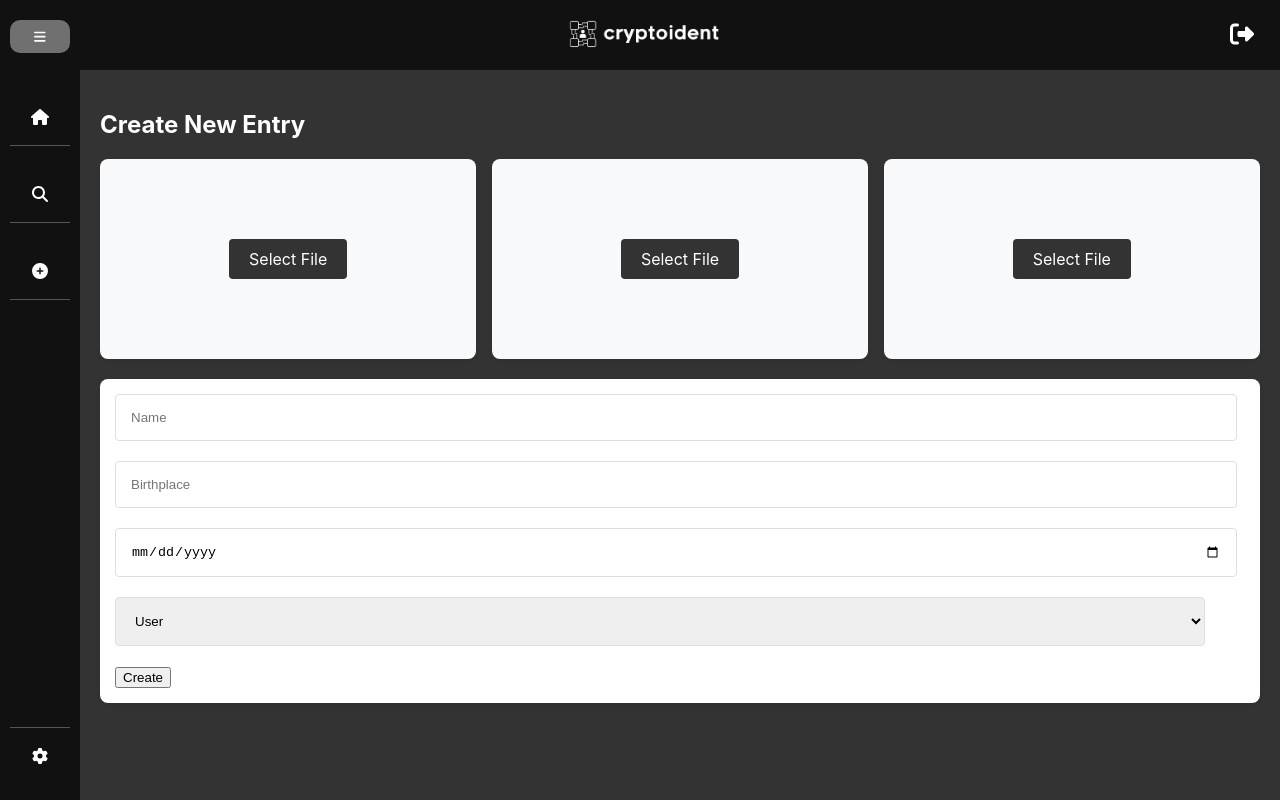
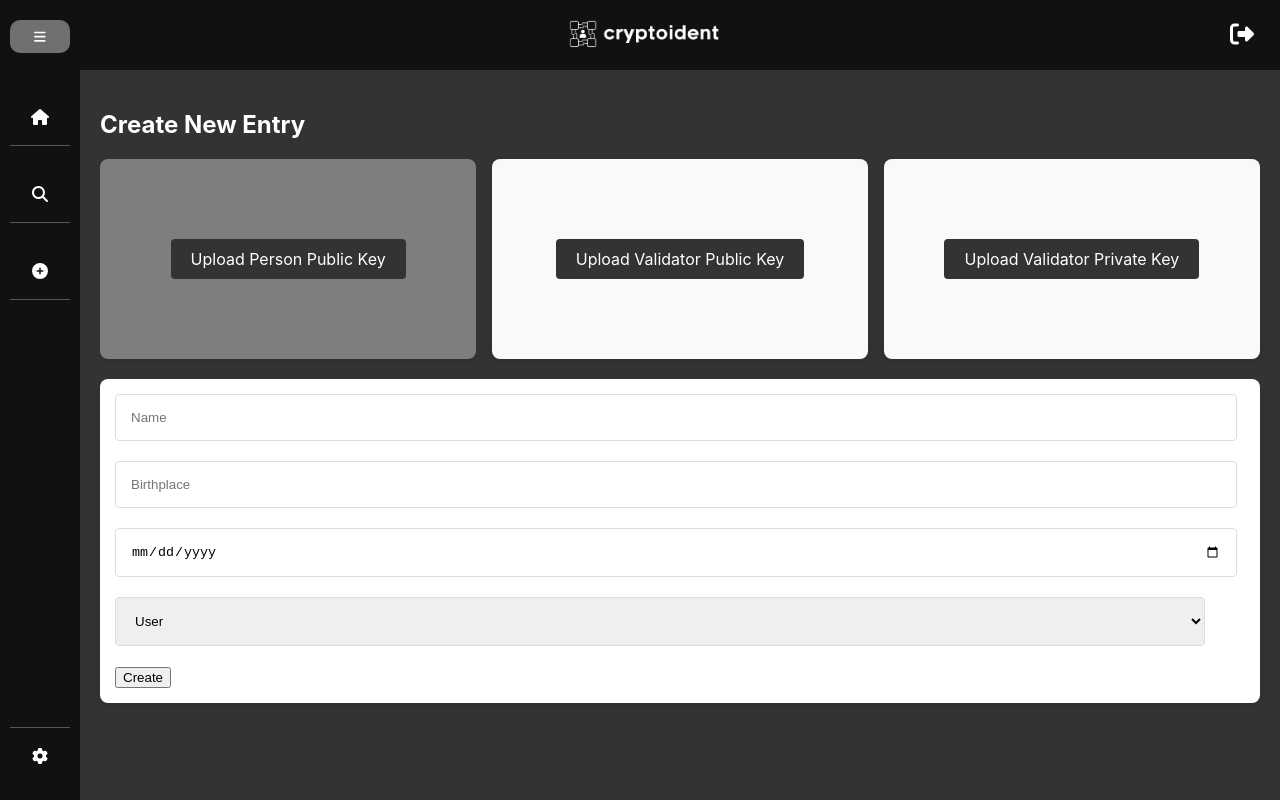
Before and after one commit to philipp-engelhardt/cryptoident, a React (Create React App) app: page /create in a window 1280 px wide. Built offline with nearby package versions, Linux system fonts and the light colour scheme.

Commit message:
optical changes to create page and sidebar

```diff
--- a/src/components/Create.css
+++ b/src/components/Create.css
@@ -60,11 +60,36 @@
     flex-direction: column; /* Damit der Text und der Button gestapelt werden */
   }
 
+  .create-box-single {
+    width: calc(33.3% - 10px); /* Breite für drei Boxen nebeneinander mit Abstand */
+    height: 200px;
+    background-color: #7e7e7e;
+    border-radius: 8px;
+    box-shadow: 0 2px 4px rgba(0, 0, 0, 0.1);
+    display: flex;
+    align-items: center;
+    justify-content: center;
+    flex-direction: column; /* Damit der Text und der Button gestapelt werden */
+  }
+
   .create-box input[type="file"] {
     display: none; /* Versteckt den Standard-File-Input */
   }
 
   .create-box label {
+    padding: 10px 20px;
+    background-color: #333333; /* Standardfarbe für den Button */
+    color: white;
+    border-radius: 4px;
+    cursor: pointer;
+    transition: background-color 0.3s ease;
+  }
+
+  .create-box-single input[type="file"] {
+    display: none; /* Versteckt den Standard-File-Input */
+  }
+
+  .create-box-single label {
     padding: 10px 20px;
     background-color: #333333; /* Standardfarbe für den Button */
     color: white;
@@ -80,3 +105,11 @@
   .create-box label:hover {
     background-color: #555555; /* Hellere graue Farbe bei Hover */
   }
+
+  .create-box-single label.active {
+    background-color: #1cd81c; /* Hellgrün für den aktiven Zustand */
+  }
+
+  .create-box-single label:hover {
+    background-color: #555555; /* Hellere graue Farbe bei Hover */
+  }
--- a/src/components/Create.js
+++ b/src/components/Create.js
@@ -14,12 +14,12 @@ const Create = () => {
 
   const handleFileChange = (e, setFile) => {
     const file = e.target.files[0];
-    const validFormats = ['image/png', 'image/jpeg', 'application/pdf']; // Beispiel für gültige Formate
+    const validFormat = '.key';
 
-    if (file && validFormats.includes(file.type)) {
+    if (file && file.name.endsWith(validFormat)) {
       setFile(file);
     } else {
-      alert('Ungültiges Dateiformat. Bitte wählen Sie eine PNG, JPEG oder PDF Datei.');
+      alert('Ungültiges Dateiformat. Bitte wählen Sie eine .key Datei.');
       e.target.value = ''; // Reset the input if the file format is invalid
     }
   };
@@ -37,32 +37,38 @@ const Create = () => {
         <div className="create-main">
           <h2>Create New Entry</h2>
           <div className="create-box-container">
-            <div className="create-box">
+            <div className="create-box-single">
               <input
                 type="file"
                 id="file1"
+                accept=".key"
                 onChange={(e) => handleFileChange(e, setFile1)}
               />
-              <label htmlFor="file1" className={file1 ? 'active' : ''}>Select File</label>
-              {file1 && <p>{file1.name}</p>}
+              <label htmlFor="file1" className={file1 ? 'active' : ''}>
+                {file1 ? file1.name : 'Upload Person Public Key'}
+              </label>
             </div>
             <div className="create-box">
               <input
                 type="file"
                 id="file2"
+                accept=".key"
                 onChange={(e) => handleFileChange(e, setFile2)}
               />
-              <label htmlFor="file2" className={file2 ? 'active' : ''}>Select File</label>
-              {file2 && <p>{file2.name}</p>}
+              <label htmlFor="file2" className={file2 ? 'active' : ''}>
+                {file2 ? file2.name : 'Upload Validator Public Key'}
+              </label>
             </div>
             <div className="create-box">
               <input
                 type="file"
                 id="file3"
+                accept=".key"
                 onChange={(e) => handleFileChange(e, setFile3)}
               />
-              <label htmlFor="file3" className={file3 ? 'active' : ''}>Select File</label>
-              {file3 && <p>{file3.name}</p>}
+              <label htmlFor="file3" className={file3 ? 'active' : ''}>
+                {file3 ? file3.name : 'Upload Validator Private Key'}
+              </label>
             </div>
           </div>
           <form className="create-input-container" onSubmit={handleSubmit}>
--- a/src/components/Sidebar.css
+++ b/src/components/Sidebar.css
@@ -24,6 +24,11 @@
     display: flex;
     justify-content: center;
     border-radius: 10px;
+    transition: background-color 0.3s ease;
+  }
+
+  .dashboard-sidebar .sidebar-toggle:hover {
+    background-color: #8d8d8d; /* Ändern Sie diese Farbe nach Wunsch */
   }
 
   .dashboard-sidebar ul {
@@ -41,6 +46,13 @@
     display: flex;
     justify-content: flex-start; /* Beibehaltung der Ausrichtung im ausgeklappten Zustand */
     align-items: center;
+    transition: background-color 0.3s ease;
+  }
+
+  .dashboard-sidebar li a:hover {
+    transition: background-color 0.3s ease;
+    background-color: #555555; /* Ändern Sie diese Farbe nach Wunsch */
+    color: #ffffff; /* Ändern Sie die Textfarbe nach Wunsch */
   }
 
   .dashboard-sidebar.closed li {
@@ -80,7 +92,3 @@
   .dashboard-sidebar a span {
     margin-left: 10px;
   }
-
-  .dashboard-sidebar a:hover {
-    text-decoration: underline;
-  }
```
